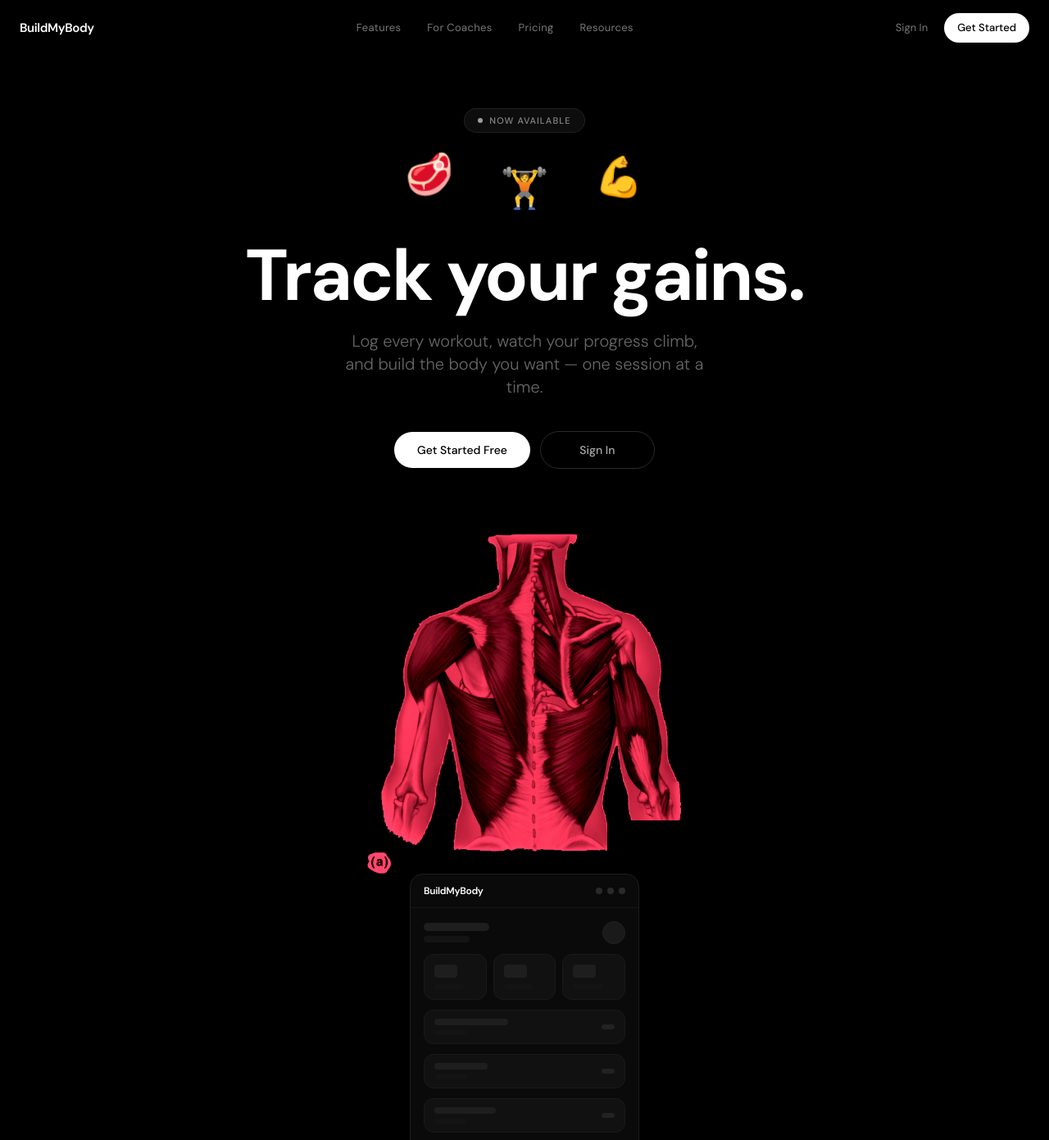
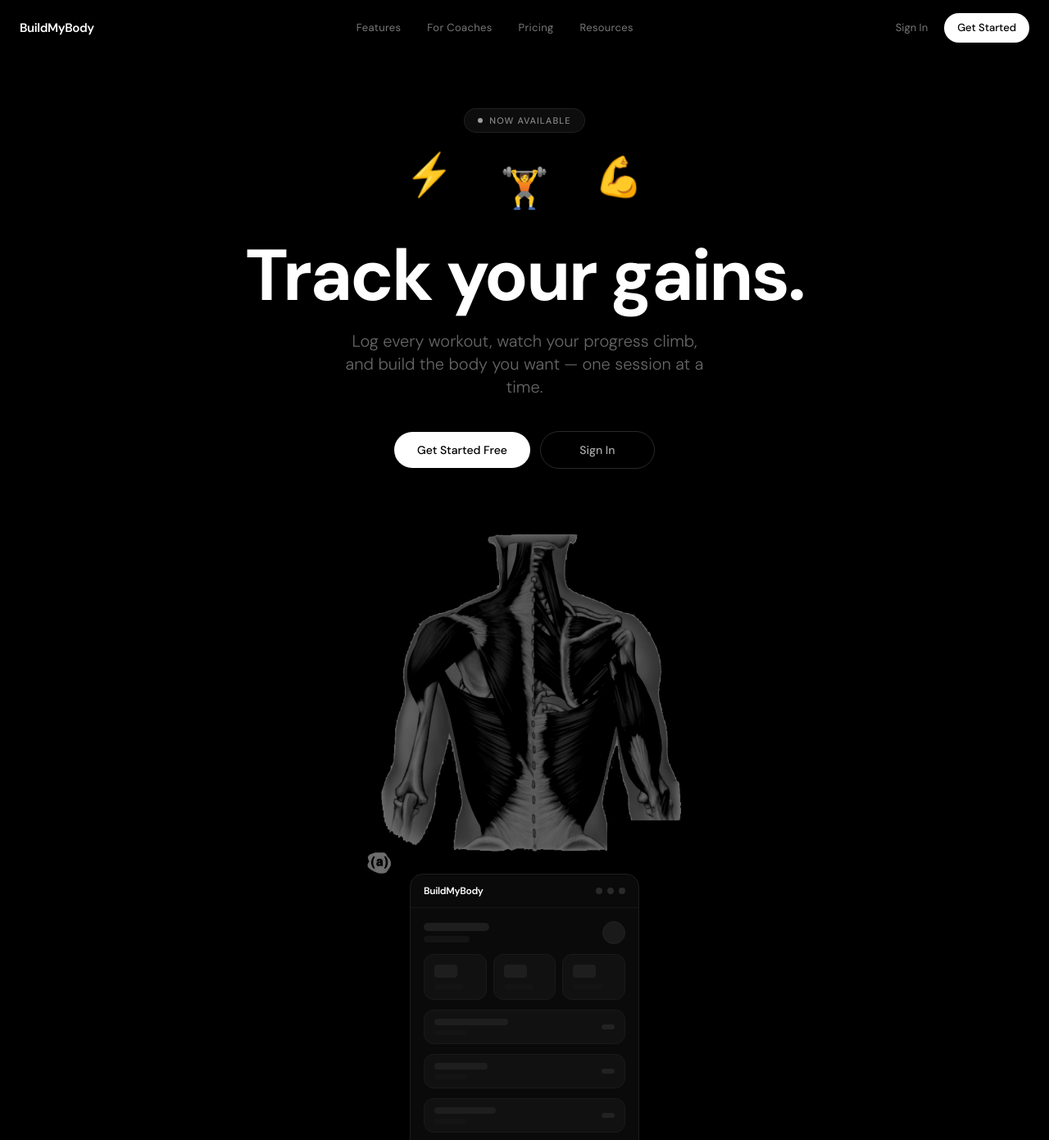
Before and after one commit to alexbenalloul-nba/buildmybody, a React (Vite) app in the folder frontend/: page / in a window 1280 px wide. Shown: the top 1391 px of the page at 82% size. Built offline with nearby package versions, Linux system fonts and the light colour scheme; no server answers.

Commit message:
feat: brighten anatomy figure, swap steak emoji for lightning

```diff
--- a/frontend/src/components/AnatomyFigure.jsx
+++ b/frontend/src/components/AnatomyFigure.jsx
@@ -23,8 +23,8 @@
     >
       <style>{`
         @keyframes anatomyPulse {
-          0%, 100% { filter: grayscale(1) brightness(0.4) sepia(1) saturate(4) hue-rotate(300deg) contrast(1.4); }
-          50%       { filter: grayscale(1) brightness(0.65) sepia(1) saturate(4) hue-rotate(300deg) contrast(1.4); }
+          0%, 100% { filter: grayscale(1) brightness(0.45) contrast(1.5); }
+          50%       { filter: grayscale(1) brightness(0.65) contrast(1.5); }
         }
         .anatomy-figure {
           animation: anatomyPulse 3s ease-in-out infinite;
@@ -36,7 +36,7 @@
         alt="Posterior muscular anatomy diagram"
         className="anatomy-figure"
         style={{
-          filter: 'grayscale(1) brightness(0.5) sepia(1) saturate(4) hue-rotate(300deg) contrast(1.4)',
+          filter: 'grayscale(1) brightness(0.55) contrast(1.5)',
           width: '400px',
           display: 'block',
           margin: '0 auto',
--- a/frontend/src/pages/Landing.jsx
+++ b/frontend/src/pages/Landing.jsx
@@ -259,7 +259,7 @@
 
         {/* Floating emojis */}
         <div className="flex items-end justify-center gap-14 mb-6 h-16 select-none pointer-events-none">
-          <span className="emoji-float-1" style={{ fontSize: '48px', marginBottom: '4px' }}>🥩</span>
+          <span className="emoji-float-1" style={{ fontSize: '48px', marginBottom: '4px' }}>⚡</span>
           <span className="emoji-float-2" style={{ fontSize: '48px', marginBottom: '0px' }}>🏋️</span>
           <span className="emoji-float-3" style={{ fontSize: '48px', marginBottom: '8px' }}>💪</span>
         </div>
```
